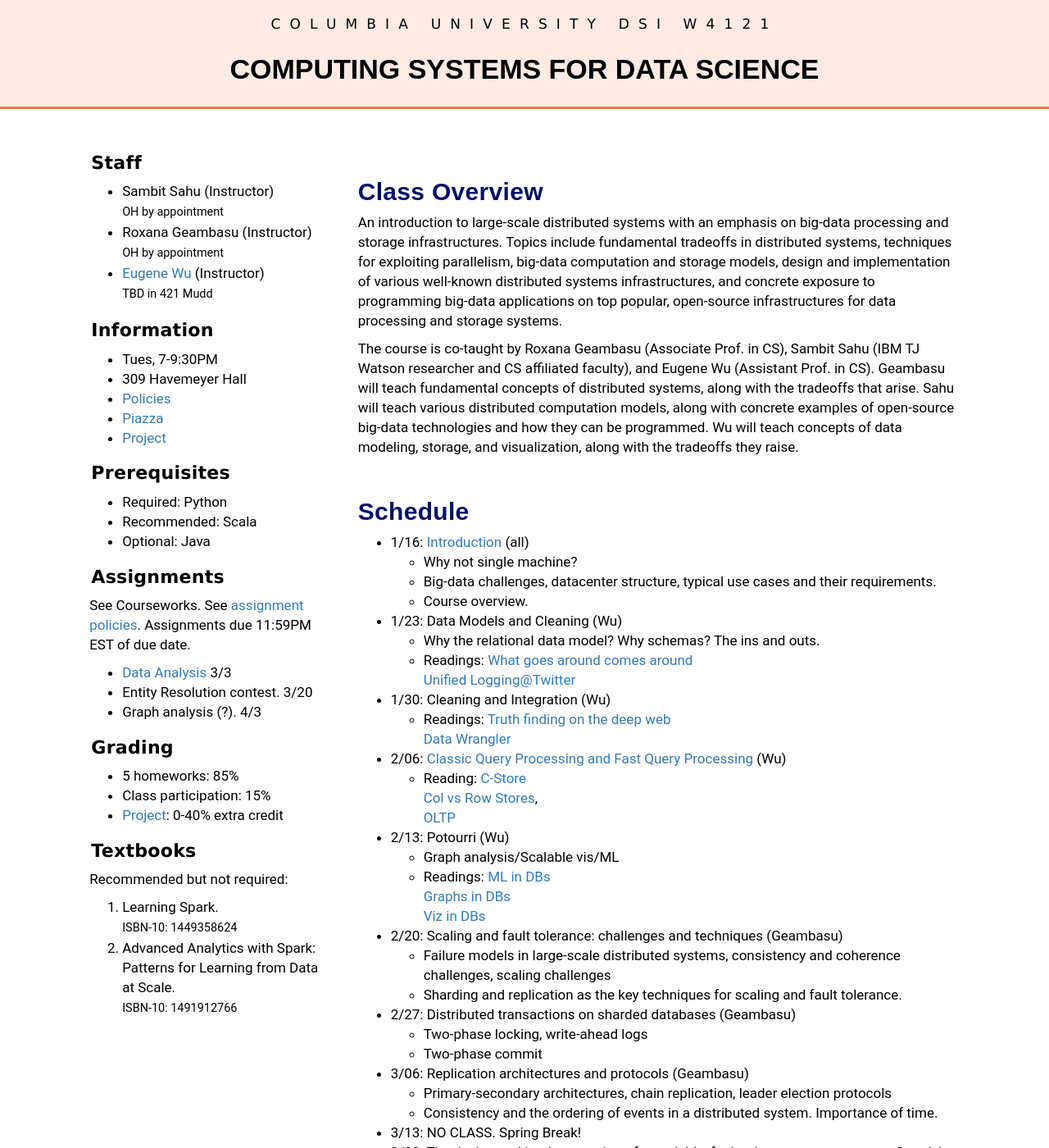
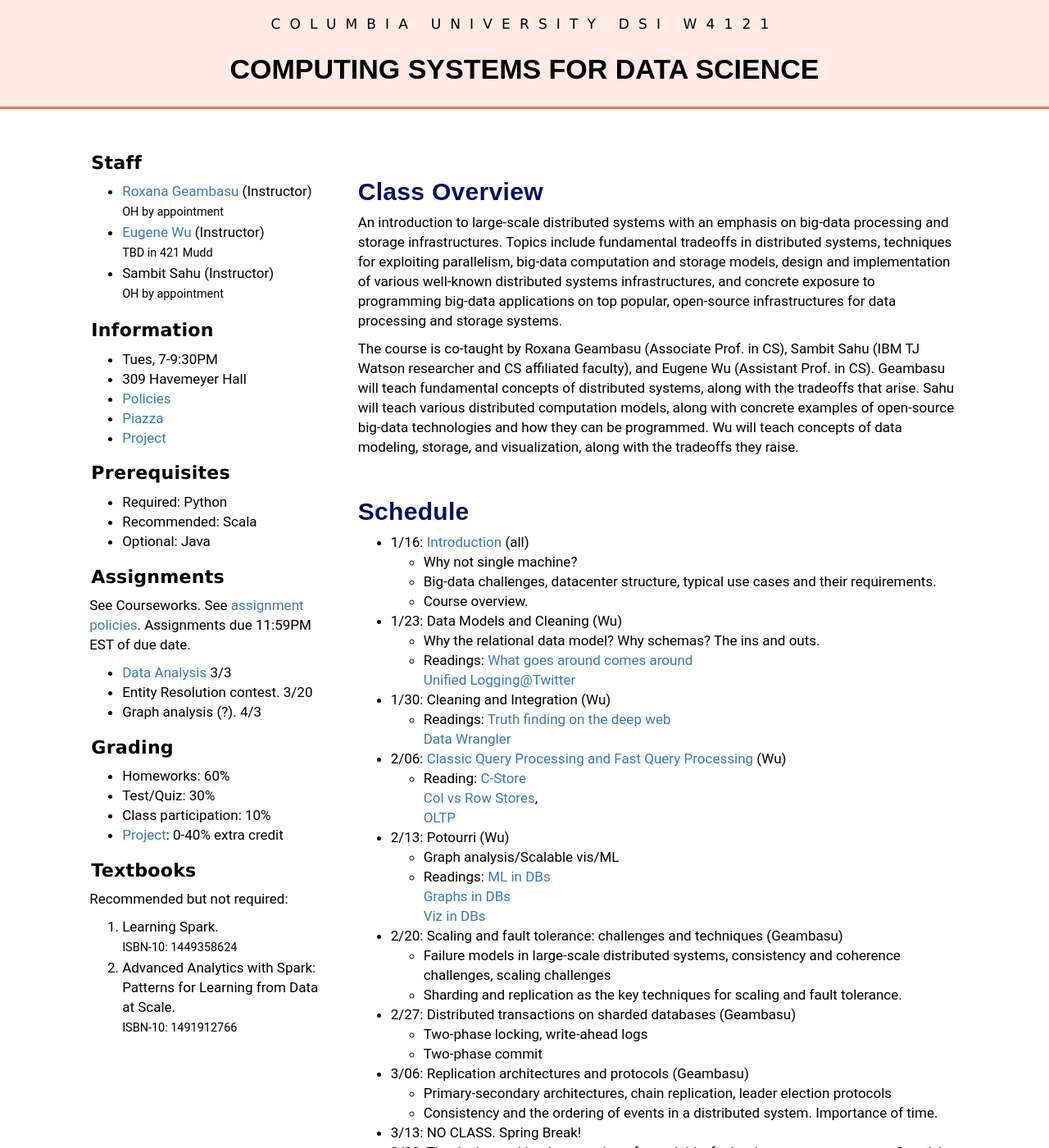
Before and after one commit to KnightMollo/w4121.github.io, a Jekyll site: the page built from index.md, in a window 1280 px wide and 1400 px high. Shown: the whole window at 82% size. Built offline with Jekyll 4.4.1, drawn with Linux system fonts in a browser that asks for light colours.

Commit message:
updated grading formula and a few nits

```diff
--- a/_includes/index_left.md
+++ b/_includes/index_left.md
@@ -1,11 +1,11 @@
 #### Staff
 
-* Sambit Sahu (Instructor)
-  <small>OH by appointment</small>
-* Roxana Geambasu (Instructor)
+* [Roxana Geambasu](https://roxanageambasu.github.io) (Instructor)
   <small>OH by appointment</small>
 * [Eugene Wu](http://www.eugenewu.net) (Instructor)
   <small>TBD in 421 Mudd</small>
+* Sambit Sahu (Instructor)
+  <small>OH by appointment</small>
 
 #### Information
 
@@ -35,9 +35,12 @@ See Courseworks.  See [assignment policies](./policies).  Assignments due 11:59P
 
 #### Grading
 
-* 5 homeworks: 85%
-* Class participation: 15%
+* Homeworks: 60%
+* Test/Quiz: 30%
+* Class participation: 10%
 * [Project](./project): 0-40% extra credit
+
+
 
 
 
```
